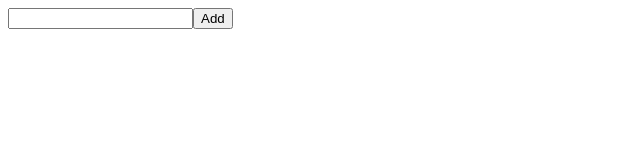
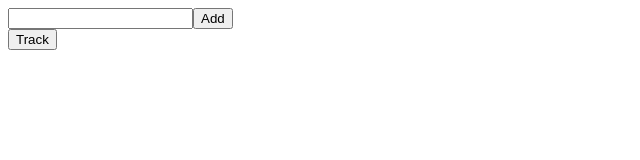
Before and after one commit to rossanodan/todo-list-challenge, a React app: page / in a window 1280 px wide. Shown: the top 160 px of the page, without its empty margins (0-640 px from the left). Built offline with nearby package versions, Linux system fonts and the light colour scheme.

Commit message:
Delete redux-thunk and redux-form. Thinking a new way to proceed with past, present and future state

```diff
--- a/package.json
+++ b/package.json
@@ -26,8 +26,6 @@
     "react": "^16.13.0",
     "react-dom": "^16.13.0",
     "react-redux": "^7.2.0",
-    "redux": "^4.0.5",
-    "redux-form": "^8.3.1",
-    "redux-thunk": "^2.3.0"
+    "redux": "^4.0.5"
   }
 }
--- a/src/App.js
+++ b/src/App.js
@@ -1,13 +1,30 @@
 import React, { Component } from "react";
-import { connect } from 'react-redux';
 
 class App extends Component {
   constructor () {
     super();
 
+    let isTracking;
+    if (localStorage.getItem('isTracking')) {
+      isTracking = localStorage.getItem('isTracking');
+      console.log('isTracking exists', isTracking);
+    } else {
+      isTracking = false;
+      localStorage.setItem('isTracking', isTracking);
+      console.log('isTracking does not exist', isTracking);
+    }
+
+    this.state = {
+      todos: [],
+      form: {
+        name: ''
+      },
+      isTracking,
+    };
+
     this.handleOnChange = this.handleOnChange.bind(this);
     this.handleSubmit = this.handleSubmit.bind(this);
-    this.handleDelete = this.handleDelete.bind(this);
+    this.toggleTracking = this.toggleTracking.bind(this);
   }
 
   createTodo(todoName) {
@@ -22,36 +39,65 @@ class App extends Component {
   }
 
   handleOnChange(event) {
-    this.props.change(event.target.value);
+    this.setState({
+      form: {
+        name: event.target.value
+      }
+    });
   }
 
   handleSubmit(event) {
     event.preventDefault();
 
-    if (this.props.form.todoName.length < 1) {
+    if (this.state.form.name.length < 1) {
       return;
     } else {
-      this.props.add(this.createTodo(this.props.form.todoName));
+      this.setState({
+        todos: [...this.state.todos, this.createTodo(this.state.form.name)],
+        form: {
+          name: ''
+        }
+      });
     }
   }
 
-  handleDelete(id) {
-    this.props.delete(id);
+  isTracking() {
+    const isTracking = localStorage.getItem('isTracking');
+    if (isTracking === 'true') {
+      return true;
+    } else {
+      return false;
+    }
+  }
+
+  toggleTracking() {
+    if (this.isTracking()) {
+      localStorage.setItem('isTracking', false);
+      this.setState({
+        isTracking: false
+      });
+    } else {
+      localStorage.setItem('isTracking', true);
+      this.setState({
+        isTracking: true
+      });
+    }
   }
 
   render () {
-    console.log(this.props);
+    console.log(this.state);
     return (
       <>
         <div>
           <form onSubmit={this.handleSubmit}>
-            <input type='text' name='todoName' value={this.props.form.todoName} onChange={this.handleOnChange} />
+            <input type='text' name='todoName' value={this.state.form.name} onChange={this.handleOnChange} />
             <button type="submit" value="Add">Add</button>
           </form>
+          {this.isTracking() ? (<button onClick={() => this.toggleTracking()}>Stop tracking</button>) : (<button onClick={() => this.toggleTracking()}>Track</button>)}
         </div>
         <div>
           <ul>
-            {this.props.todos.map(todo => <li key={todo.id} onClick={() => this.handleDelete(todo.id)}>{todo.name}</li>)}
+            {this.state.todos.map(todo => <li key={todo.id}>{todo.name}</li>)}
           </ul>
         </div>
       </>
@@ -59,14 +105,4 @@ class App extends Component {
   }
 }
 
-const mapStateToProps = state => ({ todos: state.todos, form: state.form });
-
-const mapDispatchToProps = dispatch => {
-  return {
-    add: (todo) => dispatch({ type: 'ADD_TODO', payload: todo }),
-    delete: (id) => dispatch({ type: 'DELETE_TODO', payload: id }),
-    change: (todoName) => dispatch({ type: 'CHANGE_INPUT', payload: todoName })
-  }
-}
-
-export default connect(mapStateToProps, mapDispatchToProps)(App);
+export default App;
```
Also changed, not shown: 1 other file (tests, documents, lock files or other folders).
